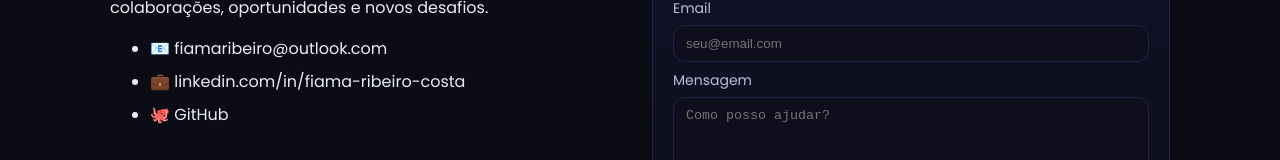
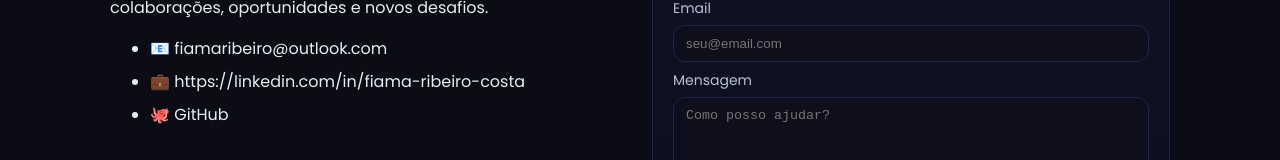
Before and after one commit to fiamaribeiro/fiamaribeiro.github.io, a plain HTML site: page index.html in a window 1280 px wide. Shown: the part 2144-2304 px from the top of the page. Drawn offline with Linux system fonts and the light colour scheme; files whose address does not match are found by name.

Commit message:
Update index.html

```diff
--- a/index.html
+++ b/index.html
@@ -125,7 +125,7 @@
       <p>Curtiu meu trabalho? Vamos conversar! Estou aberta a colaborações, oportunidades e novos desafios.</p>
       <ul class="contact">
         <li>📧 <a href="mailto:contato@exemplo.com">fiamaribeiro@outlook.com</a></li>
-        <li>💼 <a href="https://www.linkedin.com/in/fiamaribeiro" target="_blank" rel="noopener">linkedin.com/in/fiama-ribeiro-costa</a></li>
+        <li>💼 <a href="https://www.linkedin.com/in/fiamaribeiro" target="_blank" rel="noopener">https://linkedin.com/in/fiama-ribeiro-costa</a></li>
         <li>🐙 <a href="https://github.com/fiamaribeiro" target="_blank" rel="noopener">GitHub</a></li>
       </ul>
     </div>
```
